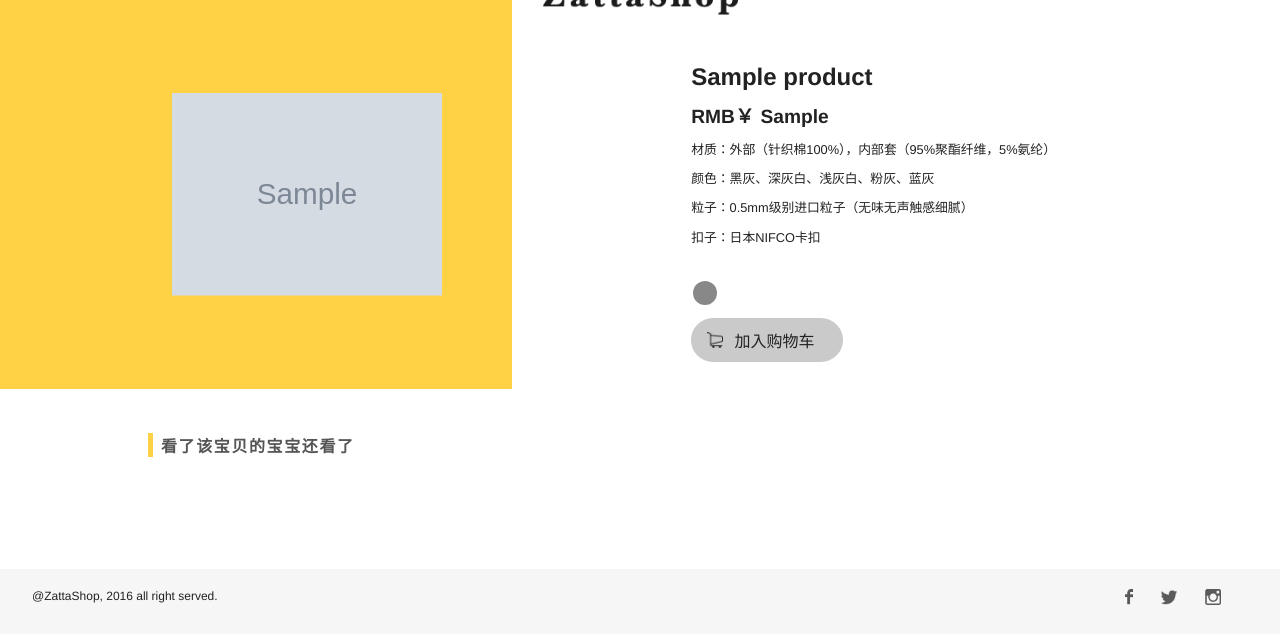
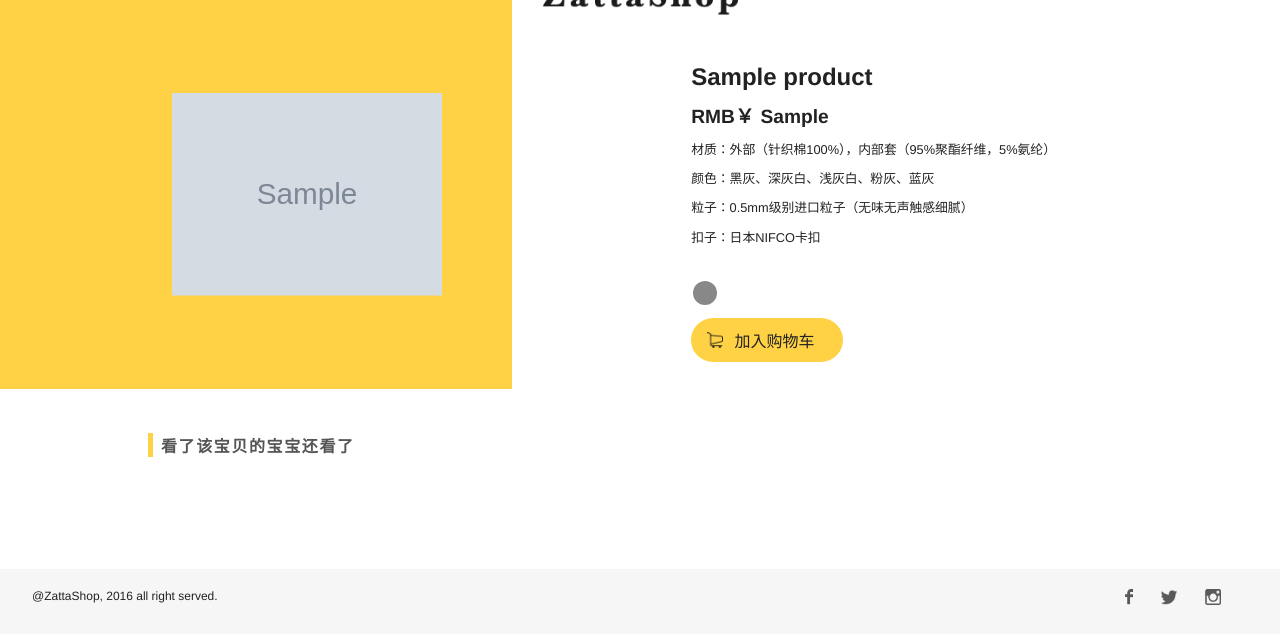
Before and after one commit to zjyExcelsior/MyShop, a Flask app: page /goods/1/ in a window 1280 px wide. Shown: the part 85-729 px from the top of the page. Run offline with Flask 2, Linux system fonts and the light colour scheme; tables that the repository leaves empty hold one stand-in row (values such as "Sample post"); grey boxes marked "Sample" are stand-in pictures.

Commit message:
add some event for cart

```diff
--- a/myapp/models.py
+++ b/myapp/models.py
@@ -75,6 +75,7 @@ class Color(db.Model):
     __tablename__ = 'colors'
     id = db.Column(db.Integer, primary_key=True)
     product_id = db.Column(db.Integer, db.ForeignKey('products.id'))
+    name = db.Column(db.String(64))
     color = db.Column(db.String(10))
     img_url = db.Column(db.String(128))
     amount = db.Column(db.Integer, default=0)
--- a/myapp/templates/goods.html
+++ b/myapp/templates/goods.html
@@ -22,11 +22,11 @@
             </ul>
             <ul class="goods-colors" id="colorpick">
                 {% for _color in product_detail.colors %}
-                    <li style="background-color: {{ _color.color }}" pic="{{ _color.img_url }}" class="color_icon" color_id={{ _color.id }}></li>
+                    <li style="background-color: {{ _color.color }}" pic="{{ _color.img_url }}" class="color_icon" color_id={{ _color.id }} color_amount={{ _color.amount }}></li>
                 {% endfor %}
             </ul>
             <!-- <div class="btn">加入购物车</div> -->
-            <div class="btn nogoods">加入购物车</div>
+            <div class="btn" id="detail_add" color_amount={{ product_detail.colors[0].amount }} color_id={{ product_detail.colors[0].id }}>加入购物车</div>
         </div>
     </div>
     <div class="content goods-rec">
@@ -51,6 +51,14 @@
 
 {% block js %}
     <script>
+        //根据商品数量，判断是否可以加入购物车(初始化)
+        var detail_amount = $("#detail_add").attr("color_amount");
+        if(parseInt(detail_amount) <= 0){
+            $("#detail_add").addClass("nogoods");
+        }
+        else{
+            $("#detail_add").removeClass("nogoods");
+        }
         if(document.body.clientWidth > 1024){
             var list = $(".goods-list>li");
             list.find(".image").on("click",function(){
@@ -69,9 +77,20 @@
         $(".color_icon").on("click", function(){
             var img_url = $(this).attr("pic");
             var color_id = $(this).attr("color_id");
-            $('#detail_img').attr("src", img_url);
-            $('#detail_img').attr("color_id", color_id);
-        })
+            var color_amount = $(this).attr("color_amount")
+            $("#detail_img").attr("src", img_url);
+            $("#detail_img").attr("color_id", color_id);
+            $("#detail_add").attr("color_id", color_id);
+            $("#detail_add").attr("color_amount", color_amount);
+            //根据商品数量，判断是否可以加入购物车
+            var detail_amount = $("#detail_add").attr("color_amount");
+            if(parseInt(detail_amount) <= 0){
+                $("#detail_add").addClass("nogoods");
+            }
+            else{
+                $("#detail_add").removeClass("nogoods");
+            }
+        });
         //其他商品颜色按钮的点击事件
         $(".goods-list .color_icon").on("click", function(){
             var img_url = $(this).attr("pic");
@@ -80,5 +99,18 @@
             img_div.css("background-image", "url("+img_url+")");
             img_div.attr("color_id", color_id);
         });
+        //细节商品加入购物车
+        $("#detail_add").on("click", function(){
+            var detail_amount = $(this).attr("color_amount");
+            var detail_color_id = $(this).attr("color_id");
+            if(parseInt(detail_amount) > 0){
+                $.ajax({
+                    type: "POST",
+                    url: {{ request.url | tojson }},
+                    data: JSON.stringify({ color_id: detail_color_id}),
+                    contentType: 'application/json'
+                })
+            }
+        });
     </script>
 {% endblock %}
--- a/myapp/views/main.py
+++ b/myapp/views/main.py
@@ -85,7 +85,7 @@ def goodslist():
     return render_template('goodsList.html', products=products)
 
 
-@main.route('/goods/<int:product_id>/')
+@main.route('/goods/<int:product_id>/', methods=['GET', 'POST'])
 def goods(product_id):
     '''
     商品详情
@@ -94,6 +94,13 @@ def goods(product_id):
     products = Product.query.all()
     products_others = [
         product for product in products if product.id != product_id]
+    if request.method == 'POST':
+        color_id = json.loads(request.data).get('color_id')
+        color = Color.query.get(int(color_id))
+        if str(color.id) in session:
+            session[str(color.id)] += 1
+        else:
+            session[str(color.id)] = 1
     return render_template('goods.html', product_detail=product_detail, products_others=products_others)
 
 
@@ -164,61 +171,61 @@ def add_products():
     # 无印良品风U型抱枕
     product_baozhen = Product(
         name='无印良品风U型抱枕', description='懒人抱枕 办公室必备', price='67.70', detail='哈哈哈')
-    color_baozhen1 = Color(color="#dddce4", img_url=url_for(
+    color_baozhen1 = Color(name="深蓝色", color="#dddce4", img_url=url_for(
         'static', filename='image/goods/m1.png'), amount=1, product=product_baozhen)
-    color_baozhen2 = Color(color="#f6e4e4", img_url=url_for(
+    color_baozhen2 = Color(name="深蓝色", color="#f6e4e4", img_url=url_for(
         'static', filename='image/goods/m2.png'), amount=2, product=product_baozhen)
-    color_baozhen3 = Color(color="#eeeef4", img_url=url_for(
+    color_baozhen3 = Color(name="深蓝色", color="#eeeef4", img_url=url_for(
         'static', filename='image/goods/m3.png'), amount=3, product=product_baozhen)
-    color_baozhen4 = Color(color="#e1e1e1", img_url=url_for(
+    color_baozhen4 = Color(name="深蓝色", color="#e1e1e1", img_url=url_for(
         'static', filename='image/goods/m4.png'), amount=4, product=product_baozhen)
     # 黑猫Tiimo美臀坐垫
     product_zuodian = Product(
         name='黑猫Tiimo美臀坐垫', description='柔软治愈 美臀不再费力', price='52.25', detail='哈哈哈')
-    color_zuodian1 = Color(color="#1e353f", img_url=url_for(
+    color_zuodian1 = Color(name="深蓝色", color="#1e353f", img_url=url_for(
         'static', filename='image/goods/m4.png'), amount=1, product=product_zuodian)
     # 日式原木木片篮子圆形面包篮
     product_mbl = Product(name='日式原木木片篮子圆形面包篮',
                           description='原木木片 自然生态', price='16.00', detail='哈哈哈')
-    color_mbl1 = Color(color="#c1925b", img_url=url_for(
+    color_mbl1 = Color(name="深蓝色", color="#c1925b", img_url=url_for(
         'static', filename='image/goods/m5.png'), amount=1, product=product_mbl)
     # 日式单耳陶瓷碗
     product_wan = Product(
         name='日式单耳陶瓷碗', description='亚光磨砂釉面 质感温润', price='26.00', detail='哈哈哈')
-    color_wan1 = Color(color="#c1925b", img_url=url_for(
+    color_wan1 = Color(name="深蓝色", color="#c1925b", img_url=url_for(
         'static', filename='image/goods/m2.png'), amount=1, product=product_wan)
-    color_wan2 = Color(color="#f5f6f6", img_url=url_for(
+    color_wan2 = Color(name="深蓝色", color="#f5f6f6", img_url=url_for(
         'static', filename='image/goods/m2.png'), amount=1, product=product_wan)
     # 超声波负离子香薰机
     product_xxj = Product(
         name='超声波负离子香薰机', description='润物无声 品质保障', price='195.00', detail='哈哈哈')
-    color_xxj1 = Color(color="#f5f6f6", img_url=url_for(
+    color_xxj1 = Color(name="深蓝色", color="#f5f6f6", img_url=url_for(
         'static', filename='image/goods/m6.png'), amount=1, product=product_xxj)
     # 组合式木质盖子收纳盒
     product_snh = Product(
         name='组合式木质盖子收纳盒', description='原木木片 自然生态', price='38.00', detail='哈哈哈')
-    color_snh1 = Color(color="#ffdbb7", img_url=url_for(
+    color_snh1 = Color(name="深蓝色", color="#ffdbb7", img_url=url_for(
         'static', filename='image/goods/m7.png'), amount=1, product=product_snh)
     # 创意木质手工皂盒
     product_zaohe = Product(
         name='创意木质手工皂盒', description='木质本色 朴实自然', price='9.90', detail='哈哈哈')
-    color_zaohe1 = Color(color="#eac090", img_url=url_for(
+    color_zaohe1 = Color(name="深蓝色", color="#eac090", img_url=url_for(
         'static', filename='image/goods/m3.png'), amount=1, product=product_zaohe)
     # 手工编制藤编收纳筐
     product_snk = Product(
         name='手工编制藤编收纳筐', description='田园风情 匠人之心', price='32.00', detail='哈哈哈')
-    color_snk1 = Color(color="#957454", img_url=url_for(
+    color_snk1 = Color(name="深蓝色", color="#957454", img_url=url_for(
         'static', filename='image/goods/m8.png'), amount=1, product=product_snk)
     # 创意实木小勺子
     product_shaozi = Product(
         name='创意实木小勺子', description='精致可爱 安全健康', price='4.80', detail='哈哈哈')
-    color_shaozi1 = Color(color="#5d2a18", img_url=url_for(
+    color_shaozi1 = Color(name="深蓝色", color="#5d2a18", img_url=url_for(
         'static', filename='image/goods/m9.png'), amount=1, product=product_shaozi)
-    color_shaozi2 = Color(color="#ecd1b4", img_url=url_for(
+    color_shaozi2 = Color(name="深蓝色", color="#ecd1b4", img_url=url_for(
         'static', filename='image/goods/m9.png'), amount=1, product=product_shaozi)
-    color_shaozi3 = Color(color="#5d2a18", img_url=url_for(
+    color_shaozi3 = Color(name="深蓝色", color="#5d2a18", img_url=url_for(
         'static', filename='image/goods/m9.png'), amount=1, product=product_shaozi)
-    color_shaozi4 = Color(color="#ecd1b4", img_url=url_for(
+    color_shaozi4 = Color(name="深蓝色", color="#ecd1b4", img_url=url_for(
         'static', filename='image/goods/m9.png'), amount=1, product=product_shaozi)
     # 添加所有商品
     db.session.add_all([product_baozhen, color_baozhen1, color_baozhen2, color_baozhen3, color_baozhen4,
```
